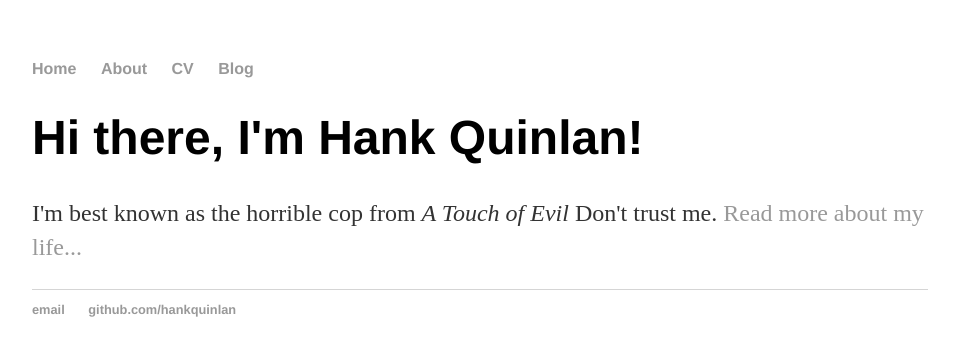
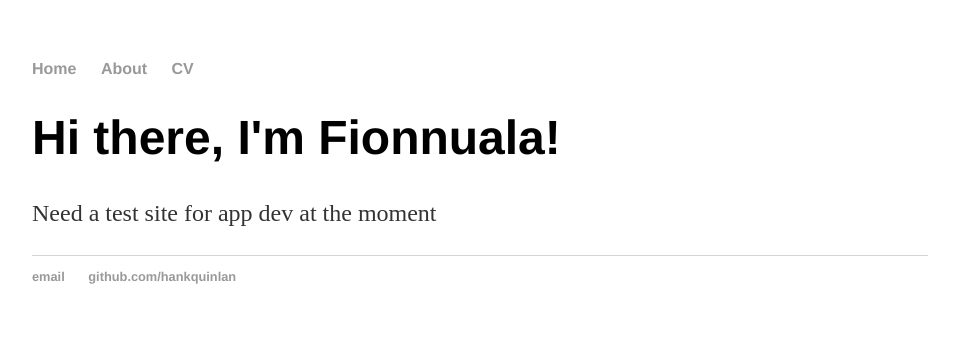
Before and after one commit to Fionnualas/Fionnualas.github.io, a plain HTML site: page index.html in a window 1280 px wide. Shown: the whole page, without its empty margins (160-1119 px from the left). Drawn offline with Linux system fonts and the light colour scheme.

Commit message:
Update index.html
cleaned up page a bit

```diff
--- a/index.html
+++ b/index.html
@@ -1,7 +1,7 @@
 <!DOCTYPE html>
 <html>
 	<head>
-		<title>Hank Quinlan, Horrible Cop</title>
+		<title>Fionnualas Page</title>
 		<link rel="stylesheet" type="text/css" href="/css/main.css">
 	</head>
 	<body>
@@ -9,14 +9,14 @@
     		<ul>
         		<li><a href="/">Home</a></li>
 	        	<li><a href="/about">About</a></li>
-        		<li><a href="/cv">CV</a></li>
-        		<li><a href="/blog">Blog</a></li>
+        		<li><a href="/test">CV</a></li>
+
     		</ul>
 		</nav>
 		<div class="container">
     		<div class="blurb">
-        		<h1>Hi there, I'm Hank Quinlan!</h1>
-				<p>I'm best known as the horrible cop from <em>A Touch of Evil</em> Don't trust me. <a href="/about">Read more about my life...</a></p>
+        		<h1>Hi there, I'm Fionnuala!</h1>
+				<p>Need a test site for app dev at the moment</p>
     		</div><!-- /.blurb -->
 		</div><!-- /.container -->
 		<footer>
```
